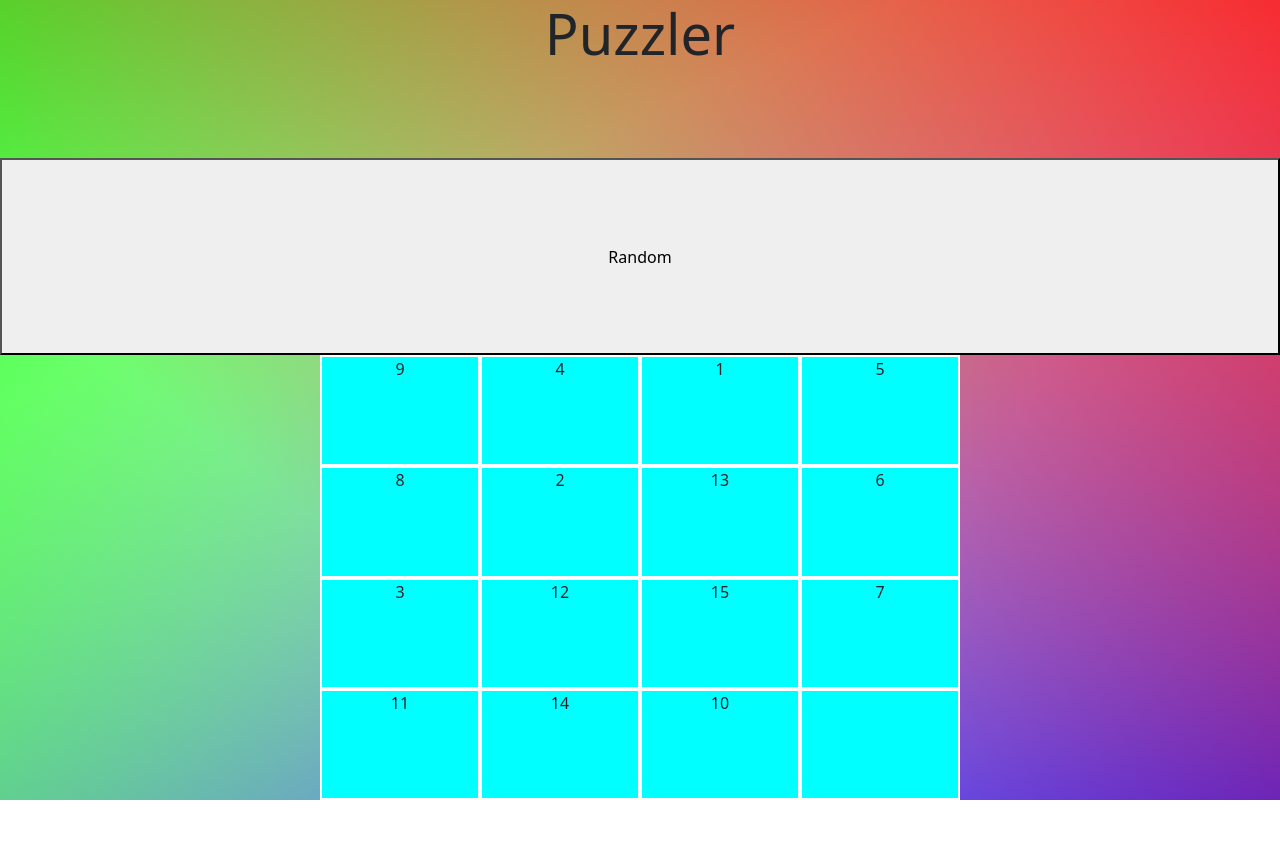
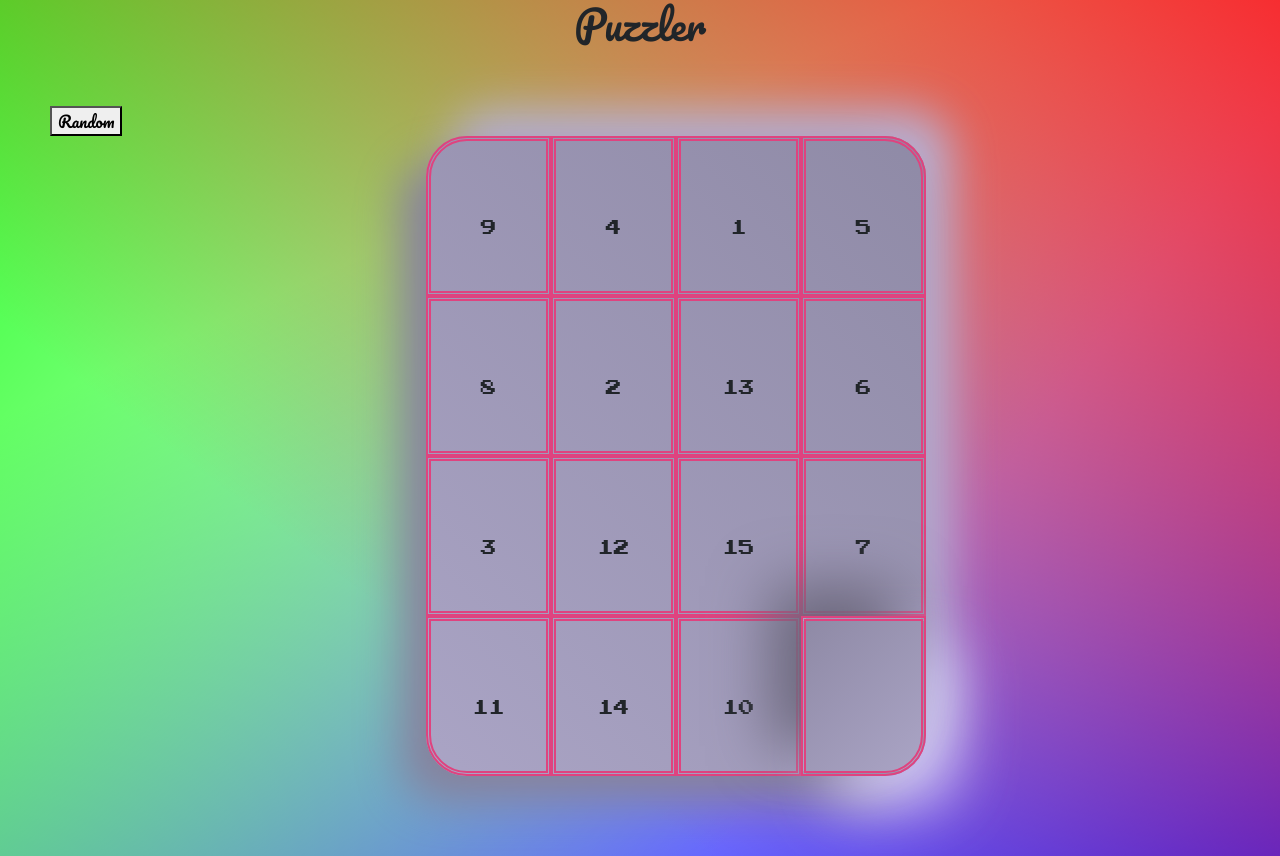
Before and after one commit to shivesh1606/puzzler, a plain HTML site: page index.html in a window 1280 px wide. Both pictures are taken after a click on the button "Random". Before the commit the page ends 800 px from the top, so only its background shows below. Drawn offline with nearby package versions, Linux system fonts and the light colour scheme.

Commit message:
Khitij_2
To kshitij: Please consider these and later one(if uploaded) for checking.

```diff
--- a/design.css
+++ b/design.css
@@ -1,66 +1,89 @@
-
 *
 {
     text-align: center;
-    flex: 1;
     font-size:2 rem;
 }
 body
 {
-    padding: 0 0;
+    padding: 30 25;
     background: linear-gradient(217deg, rgba(255,0,0,.8), rgba(255,0,0,0) 70.71%),
             linear-gradient(127deg, rgba(0,255,0,.8), rgba(0,255,0,0) 70.71%),
             linear-gradient(336deg, rgba(0,0,255,.8), rgba(0,0,255,0) 70.71%);
-}
-.dropdown
-{
-    text-align: left;
-    margin: 10px 0px;
-}
+    font-family: 'Pacifico', cursive;
+    }
+
 .game
 {
     min-height: 100vh;
+    justify-content: space-around;
     display: flex;
-    flex: 2;
-    flex-direction: column;
-    justify-content: space-between;
+    flex-direction: row;
+    padding:50px 50px;
+
 
 }
 .game H1
 {
-    flex: 0.5;
     font-size: 3.5rem;
 }
-.game .container
-{
-    flex: 2;
-}
+
 
 .container
 {
     display: flex;
     flex-direction: column;
-    width: 50%;
-    min-height: 50vh;
+    width: 500px;
+    min-height: 500px;
     background-color: aqua;
     justify-content: space-between;
     margin: auto auto;
+    border-radius: 41px;
+
+    background: linear-gradient(225deg, #8f8aa6, #aaa4c5);
+    box-shadow:  -25px 25px 45px #87829c,
+             25px -25px 45px #b7b0d4;
+
 }
 .row
 {
     display: flex;
-    justify-content: space-between;
+    justify-content: space-around;
 }
 .col
 {
-    border: 2px solid white;
+
+    border: thick double #df437f;
+    padding-top: 15%;
+    padding-bottom: 15%;
     flex: 1;
     display: flex;
     justify-content: space-evenly;
     margin :0 auto;
+    height: 12.5vh;
+    font-family: 'Press Start 2P', cursive;
 }
 
 .current_empty
 {
-    background-color: darkgreen;;
+    background-color: darkgreen;
+
+    background: linear-gradient(315deg, #aaa4c5, #8f8aa6);
+box-shadow:  -30px -30px 60px #6b677b,
+             30px 30px 60px #d3cbf5;
 }
+.right_corner
+{
+    border-top-right-radius: 41px;
+}
+.left_corner
+{
+    border-top-left-radius: 41px;
+}
+.right_bottom_corner
+{
+    border-bottom-right-radius: 41px;
+}
+.left_bottom_corner
+{
+    border-bottom-left-radius: 41px;
+}
--- a/index.html
+++ b/index.html
@@ -6,16 +6,28 @@
     <meta name="viewport" content="width=device-width, initial-scale=1.0">
     <link href="https://cdn.jsdelivr.net/npm/bootstrap@5.0.1/dist/css/bootstrap.min.css" rel="stylesheet" integrity="sha384-+0n0xVW2eSR5OomGNYDnhzAbDsOXxcvSN1TPprVMTNDbiYZCxYbOOl7+AMvyTG2x" crossorigin="anonymous">
     <link rel="stylesheet" href="design.css"/>
+    <!----Font-->
+    <link rel="preconnect" href="https://fonts.googleapis.com">
+    <link rel="preconnect" href="https://fonts.gstatic.com" crossorigin>
+    <link href="https://fonts.googleapis.com/css2?family=Press+Start+2P&display=swap" rel="stylesheet">
+    <link rel="preconnect" href="https://fonts.googleapis.com">
+    <link rel="preconnect" href="https://fonts.gstatic.com" crossorigin>
+    <link href="https://fonts.googleapis.com/css2?family=Pacifico&display=swap" rel="stylesheet">
+    <!----Font----->
     <title>Document</title>
 </head>
 <body>
+
+    <H1>Puzzler</H1>
+
+
     <section class="game">
-    <H1>Puzzler</H1>
-    <button id="rand">Random</button>
-
-    <div class="container">
+        <div class="controls">
+            <button id="rand">Random</button>
+        </div>
+        <div class="container">
         <div class="row">
-            <div class="col 11" id="div1">
+            <div class="col left_corner" id="div1">
 1
             </div>
             <div class="col 12" id="div2">
@@ -24,12 +36,12 @@
             <div class="col 13" id="div3">
                 3
             </div>
-            <div class="col 14" id="div4">
+            <div class="col right_corner" id="div4">
                 4
             </div>
         </div>
         <div class="row">
-            <div class="col 21" id="div5">
+            <div class="col " id="div5">
 5
             </div>
             <div class="col 22" id="div6">
@@ -38,12 +50,12 @@
             <div class="col 23" id="div7">
                 7
             </div>
-            <div class="col 24" id="div8">
+            <div class="col " id="div8">
                 8
             </div>
         </div>
         <div class="row">
-            <div class="col 31" id="div13">
+            <div class="col " id="div13">
 9
             </div>
             <div class="col 32" id="div14">
@@ -52,12 +64,12 @@
             <div class="col 33" id="div15">
                 11
             </div>
-            <div class="col 34" id="div16">
+            <div class="col " id="div16">
                 12
             </div>
         </div>
         <div class="row">
-            <div class="col 41">
+            <div class="col left_bottom_corner">
 13
             </div>
             <div class="col 42">
@@ -66,7 +78,7 @@
             <div class="col 43">
                 15
             </div>
-            <div class="col 44" >
+            <div class="col right_bottom_corner current_empty" >
             </div>
         </div>
     </div>
--- a/j.js
+++ b/j.js
@@ -11,57 +11,92 @@ function error()
         'sound2.wav');
             beepsound.play();
 }
+function error2()
+{
+    let beepsound = new Audio(
+        'error.wav');
+            beepsound.play();
+}
+function switch_innerText(div1,div2)
+{
+    let tdiv=document.createElement('div');
+    tdiv.classList.add('col');
+    tdiv.innerText=div1.innerText;
+    div1.innerText=div2.innerText;
+    div2.innerText=tdiv.innerText;
+
+}
+function switch_empty(div1,div2) {
+    let tdiv=document.createElement('div');
+    tdiv.classList.add('col');
+    tdiv.innerText=div1.innerText;
+    div1.innerText=div2.innerText;
+    div2.innerText=tdiv.innerText;
+    div1.classList.remove('current_empty');
+    div2.classList.add('current_empty');
+}
+
 const divs=document.querySelectorAll('.col');
 const rows=document.querySelectorAll('.row');
 const btn=document.getElementById("rand");
 window.addEventListener("keydown",(el)=>
 {
 
+    try{
     switch (el.code)
     {
         case "ArrowUp":
-            try{
-                switch_innerText(divs[cur_empty],divs[cur_empty-4]);
+            if(cur_empty-4>=0){
+                switch_empty(divs[cur_empty],divs[cur_empty-4]);
                 cur_empty=cur_empty-4;
                 play();
                 }
-            catch
+            else
             {error();}
 
         break;
         case "ArrowDown":
-            try{
+            if(cur_empty+4<=15)
+            {
             console.log("ArrowDown");
-            switch_innerText(divs[cur_empty],divs[cur_empty+4]);
+            switch_empty(divs[cur_empty],divs[cur_empty+4]);
             cur_empty=cur_empty+4;
+
             play();
             }
-            catch
+            else
             {error();}
         break;
         case "ArrowLeft":
-            try{
+            if(cur_empty%4!==0){
             console.log("ArrowDown");
-            switch_innerText(divs[cur_empty],divs[cur_empty-1]);
+            switch_empty(divs[cur_empty],divs[cur_empty-1]);
             cur_empty=cur_empty-1;
             play();}
-            catch
+            else
             {error();}
         break;
         case "ArrowRight":
-            try{
+            if(cur_empty%4!==3){
             console.log("ArrowDown");
-            switch_innerText(divs[cur_empty],divs[cur_empty+1]);
+            switch_empty(divs[cur_empty],divs[cur_empty+1]);
             cur_empty=cur_empty+1;
             play();
             }
-            catch
+            else
             {error();}
         break;
         default:
             console.log("Unknwon key",el.code);
         break;
     }
+
+    }
+    catch{
+        error2();
+    }
+
+    console.log(` cur_empty=${cur_empty}`);
 })
 
 
@@ -79,12 +114,3 @@ function generaateRand(n)
 {
     return(Math.floor(Math.random()*n))
 }
-
-function switch_innerText(div1,div2)
-{
-    let tdiv=document.createElement('div');
-    tdiv.classList.add('col');
-    tdiv.innerText=div1.innerText;
-    div1.innerText=div2.innerText;
-    div2.innerText=tdiv.innerText;
-}
```
Also changed, not shown: 3 other files.
